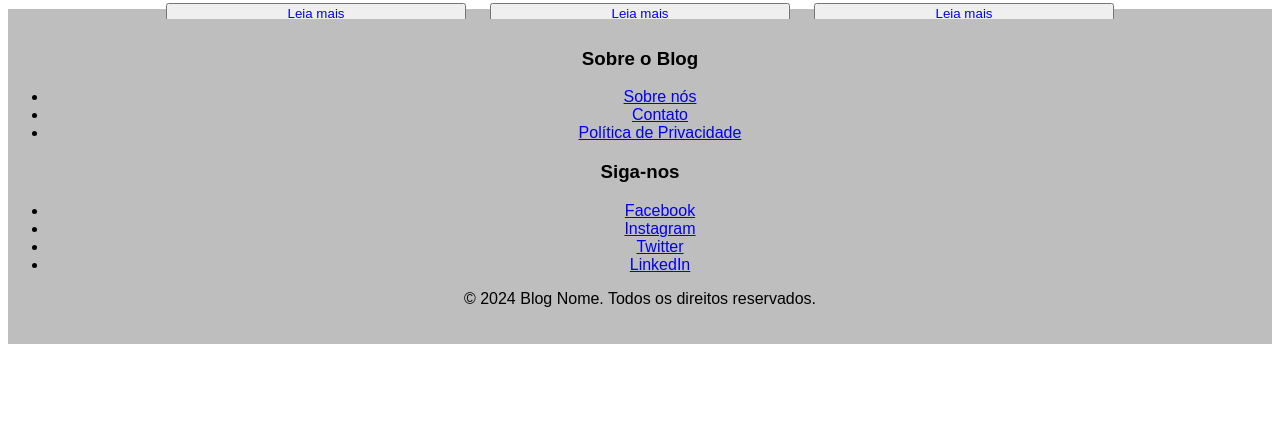
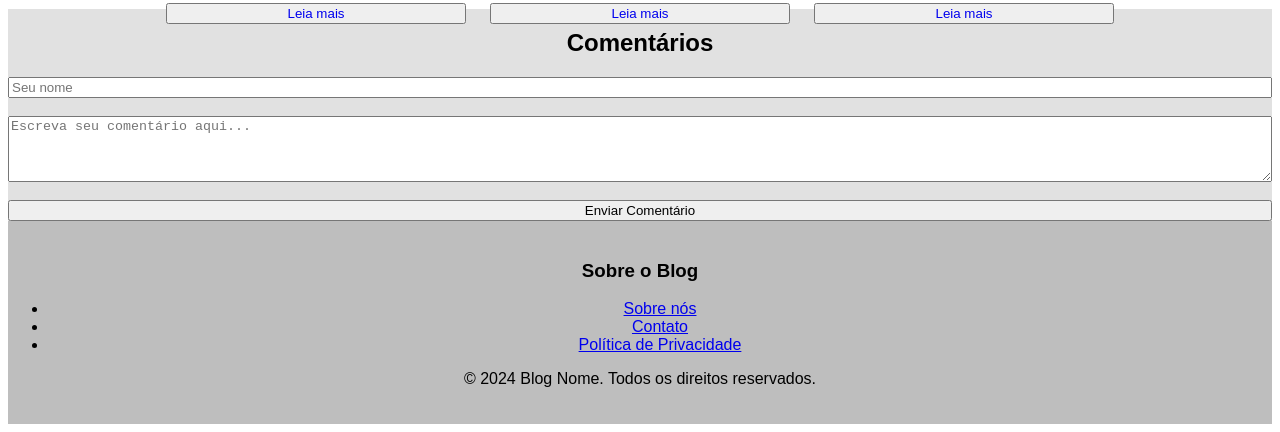
Before and after one commit to eddieJPNG/my-first-repositorio, a plain HTML site: page BLOG-ENEM/index.html in a window 1280 px wide. Shown: the part 783-1215 px from the top of the page. Before the commit the page ends 1135 px from the top, so only its background shows below. Drawn offline with Linux system fonts and the light colour scheme.

Commit message:
upp 21//2222

```diff
--- a/BLOG-ENEM/index.css
+++ b/BLOG-ENEM/index.css
@@ -1,31 +1,29 @@
 body {
-  color:black;
-  background-color :white;
+  color: black;
+  background-color: white;
 }
 
 header {
-  background-color:#00183e;
+  background-color: #00183e;
   display: flex;
   justify-content: space-between;
-  color:white ;
+  color: white;
 }
 header figure {
   width: 20%;
-  background-color:black;
+  background-color: black;
 }
 
 .headerRight {
   width: 80%;
-  background-color:black;
+  background-color: black;
   display: flex;
   flex-direction: column;
   align-items: center;
   justify-content: center;
-
-
 }
 
-section button a  {
+section button a {
   text-decoration: none;
 }
 
@@ -47,18 +45,42 @@ footer {
   border: 1px solid bebebe;
   flex-direction: column;
   text-align: center;
-  background-color:#bebebe;
+  background-color: #bebebe;
   width: 100%;
   bottom: 0;
   left: 0;
   padding: 10px 0;
+}
 
+.comment-section {
+  width: 100%;
+  margin: 0 auto;
+background-color: #dddd;
+  display: flex;
+  justify-content: center;
+  flex-direction: column;
+  text-align: center;
+}
+.comment {
+  border-bottom: 1px solid #ddd;
+  padding: 10px 0;
+  display: flex;
+  justify-content: center;
+  flex-direction: column;
+
+}
+.comment p {
+  margin: 5px 0;
+
+}
+.comment strong {
+  font-weight: bold;
+  border: 1px black solid;
 }
 
 body {
-  font-family: 'poppins', sans-serif;
+  font-family: "poppins", sans-serif;
 }
-
 
 section {
   justify-content: center;
@@ -73,11 +95,9 @@ article {
   display: flex;
   justify-content: space-between;
   flex-direction: column;
-  background-color:white;
-text-align: center;
-
+  background-color: white;
+  text-align: center;
 }
-
 
 /* .temas {
   display: flex;
@@ -102,14 +122,14 @@ text-align: center;
   justify-content: space-between;
   flex-direction: column;
 } */
-*/ img  {
+*/ img {
   width: 400px;
   height: 400px;
   border-radius: 30px;
 }
 
 img:hover {
-  transform: scale(1.10);
+  transform: scale(1.1);
 }
 
 header img {
@@ -117,17 +137,12 @@ header img {
   height: 100px;
 }
 
-
-
-
 .filmes {
   height: 300px;
 }
 
-
-
 .active {
   height: 600px;
   width: 600px;
-  border-radius:30px;
+  border-radius: 30px;
 }
--- a/BLOG-ENEM/index.html
+++ b/BLOG-ENEM/index.html
@@ -9,7 +9,6 @@
   </head>
 
   <body>
-
     <header>
       <figure>
         <img
@@ -26,70 +25,112 @@
             <li><a href="#fim">fim da página</a></li>
           </ul>
         </nav>
+      </div>
     </header>
 
     <main>
       <section class="artigos">
         <article class="temas">
-          <img id="#imagem"
+          <img
+            id="#imagem"
             src="https://www.hojemais.com.br/imagem/noticia/1000/1000/1592864856_78212.jpg"
             alt="Estudando para redação"
           />
 
           <h1>Possíveis temas para redacão 2024!</h1>
 
-          <button><a href="../BLOG-ENEM/temas/temas.html" target="_blank" >Leia mais</a></button>
+          <button>
+            <a href="../BLOG-ENEM/temas/temas.html" target="_blank"
+              >Leia mais</a
+            >
+          </button>
         </article>
 
         <article class="reper">
-          <img id="#imagem"
+          <img
+            id="#imagem"
             src="https://amanha.com.br/images/p/9321/Gilberto-Dimenstein.jpg"
             alt="Jornalista Gilberto Dimestein"
           />
-          <h1> 6 repertórios curinga para usar na redação!</h1>
-          <button><a href="../BLOG-ENEM/repertorios/reper.html" target="_blank">Leia mais</a></button>
+          <h1>6 repertórios curinga para usar na redação!</h1>
+          <button>
+            <a href="../BLOG-ENEM/repertorios/reper.html" target="_blank"
+              >Leia mais</a
+            >
+          </button>
         </article>
 
         <article class="formulas">
-          <img id="#imagem"
+          <img
+            id="#imagem"
             src="https://super.abril.com.br/wp-content/uploads/2023/04/SI_450_ORL_Bhaskara2_site.jpg?quality=70&strip=info&w=720&h=440&crop=1"
             alt="fórmula de Bhaskara"
           />
           <h1>fórmulas mais usadas em matemática e ciências da natureza.</h1>
-          <button><a href="../BLOG-ENEM/Formulas/formu.html" target="_blank">Leia mais</a></button>
+          <button>
+            <a href="../BLOG-ENEM/Formulas/formu.html" target="_blank"
+              >Leia mais</a
+            >
+          </button>
         </article>
 
-        <article class="geografia" >
-          <img id="#imagem"
+        <article class="geografia">
+          <img
+            id="#imagem"
             src="https://www.estadosecapitaisdobrasil.com/wp-content/uploads/2016/06/latitude-e-longitude.jpg"
             alt="Meridianos e longitude"
           />
           <h1>O assunto mais cobrado em geografia!</h1>
-          <button><a href="../BLOG-ENEM/geografia/geo.html" target="_blank">Leia mais</a></button>
+          <button>
+            <a href="../BLOG-ENEM/geografia/geo.html" target="_blank"
+              >Leia mais</a
+            >
+          </button>
         </article>
 
         <article class="crase">
-          <img id="#imagem"
-            src= "https://studymaps.com.br/wp-content/uploads/maps/0280/0q8e0q8q8u4c-scaled.jpg.webp"
+          <img
+            id="#imagem"
+            src="https://studymaps.com.br/wp-content/uploads/maps/0280/0q8e0q8q8u4c-scaled.jpg.webp"
             alt="Mapa mental da crase"
           />
           <h1>A crase na redacão e sua aplicação.</h1>
-          <button><a href="../BLOG-ENEM/crase/crase.html" target="_blank">Leia mais</a></button>
+          <button>
+            <a href="../BLOG-ENEM/crase/crase.html" target="_blank"
+              >Leia mais</a
+            >
+          </button>
         </article>
 
         <article class="filmes">
-          <img id="#imagem"
-            src= "https://s2-techtudo.glbimg.com/1SncM3d2W0OdVHG9JeWnbCcp_zM=/0x0:1890x1063/984x0/smart/filters:strip_icc()/i.s3.glbimg.com/v1/AUTH_08fbf48bc0524877943fe86e43087e7a/internal_photos/bs/2023/c/M/88PPJBSxAyUery2uCA7Q/secondmother-site-screenings.jpg"
+          <img
+            id="#imagem"
+            src="https://s2-techtudo.glbimg.com/1SncM3d2W0OdVHG9JeWnbCcp_zM=/0x0:1890x1063/984x0/smart/filters:strip_icc()/i.s3.glbimg.com/v1/AUTH_08fbf48bc0524877943fe86e43087e7a/internal_photos/bs/2023/c/M/88PPJBSxAyUery2uCA7Q/secondmother-site-screenings.jpg"
             alt="Cartaz do filme Que horas ela volta?"
           />
           <h1>6 Filmes e séries que ajudam na redacão!</h1>
-          <button><a href="../BLOG-ENEM/filmes/filmes.html" target="_blank">Leia mais</a></button>
+          <button>
+            <a href="../BLOG-ENEM/filmes/filmes.html" target="_blank"
+              >Leia mais</a
+            >
+          </button>
         </article>
-
-
-
       </section>
       <section id="#fim"></section>
+
+      <div class="comment-section">
+        <h2>Comentários</h2>
+        <div id="comments"></div>
+        <input type="text" id="nameInput" placeholder="Seu nome" /><br />
+        <textarea
+          id="commentInput"
+          rows="4"
+          cols="50"
+          placeholder="Escreva seu comentário aqui..."
+        ></textarea
+        ><br />
+        <button onclick="addComment()">Enviar Comentário</button>
+      </div>
     </main>
 
     <footer>
@@ -106,17 +147,6 @@
             </ul>
           </div>
 
-    <!-- Coluna de redes sociais -->
-    <div class="footer-section">
-      <h3>Siga-nos</h3>
-      <ul>
-        <li><a href="https://facebook.com" target="_blank">Facebook</a></li>
-        <li><a href="https://instagram.com" target="_blank">Instagram</a></li>
-        <li><a href="https://twitter.com" target="_blank">Twitter</a></li>
-        <li><a href="https://linkedin.com" target="_blank">LinkedIn</a></li>
-      </ul>
-    </div>
-
           <!-- Coluna de copyright -->
           <div class="footer-section">
             <p>&copy; 2024 Blog Nome. Todos os direitos reservados.</p>
@@ -124,7 +154,6 @@
         </div>
       </footer>
       <!-- Fim do Footer -->
-
     </footer>
 
     <script src="index.js"></script>
--- a/BLOG-ENEM/index.js
+++ b/BLOG-ENEM/index.js
@@ -1 +1,20 @@
-document.getElementById("#imagem").onclick = function() { var minhaImagem = document.getElementById("#imagem"); minhaImagem.classList.toggle("active");}
+function addComment() {
+  var nameInput = document.getElementById("nameInput");
+  var commentInput = document.getElementById("commentInput");
+  var commentsDiv = document.getElementById("comments");
+  var name = nameInput.value;
+  var commentText = commentInput.value;
+  if (name.trim() !== "" && commentText.trim() !== "") {
+    var newComment = document.createElement("div");
+    newComment.classList.add("comment");
+    var namePara = document.createElement("p");
+    namePara.innerHTML = "<strong>" + name + "</strong>";
+    newComment.appendChild(namePara);
+    var commentPara = document.createElement("p");
+    commentPara.textContent = commentText;
+    newComment.appendChild(commentPara);
+    commentsDiv.appendChild(newComment);
+    nameInput.value = "";
+    commentInput.value = "";
+  }
+}
```
Lines whose indentation alone changed are shown as unchanged.
